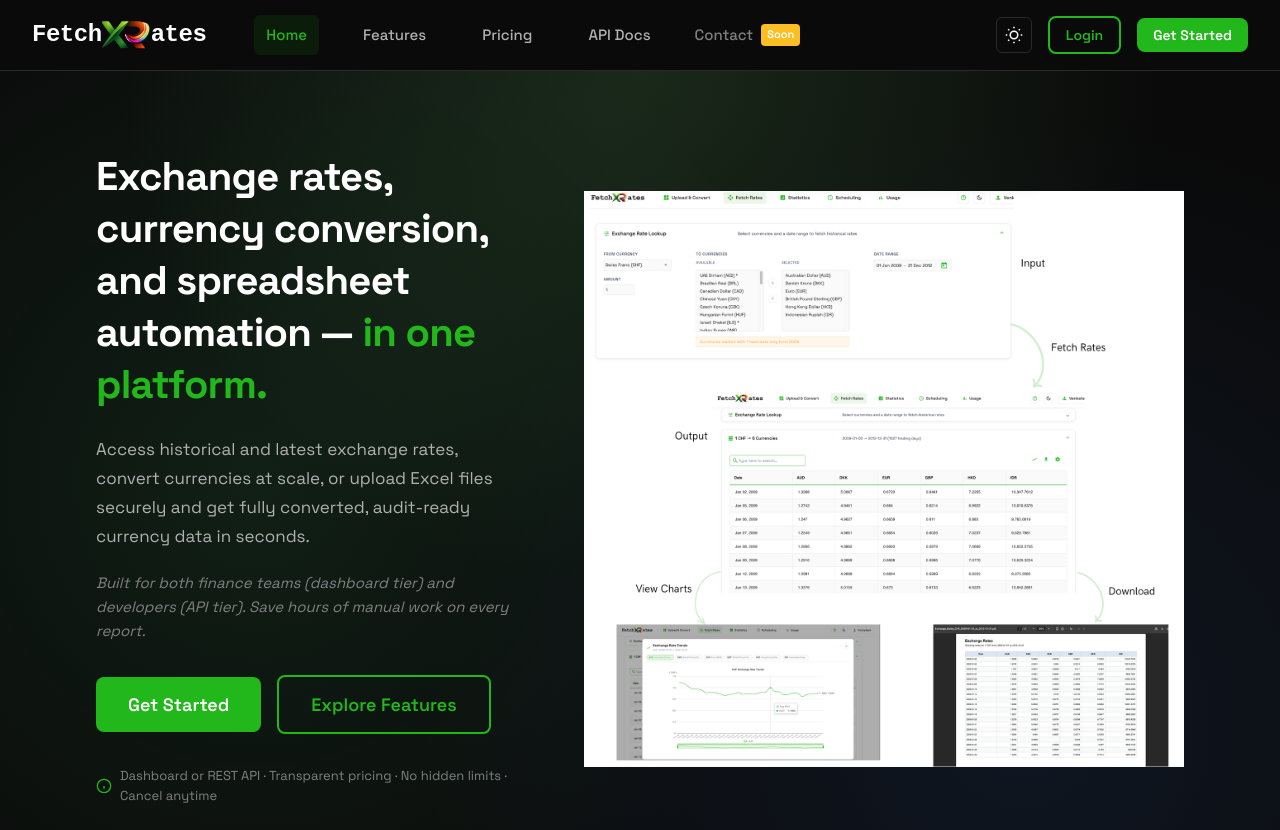
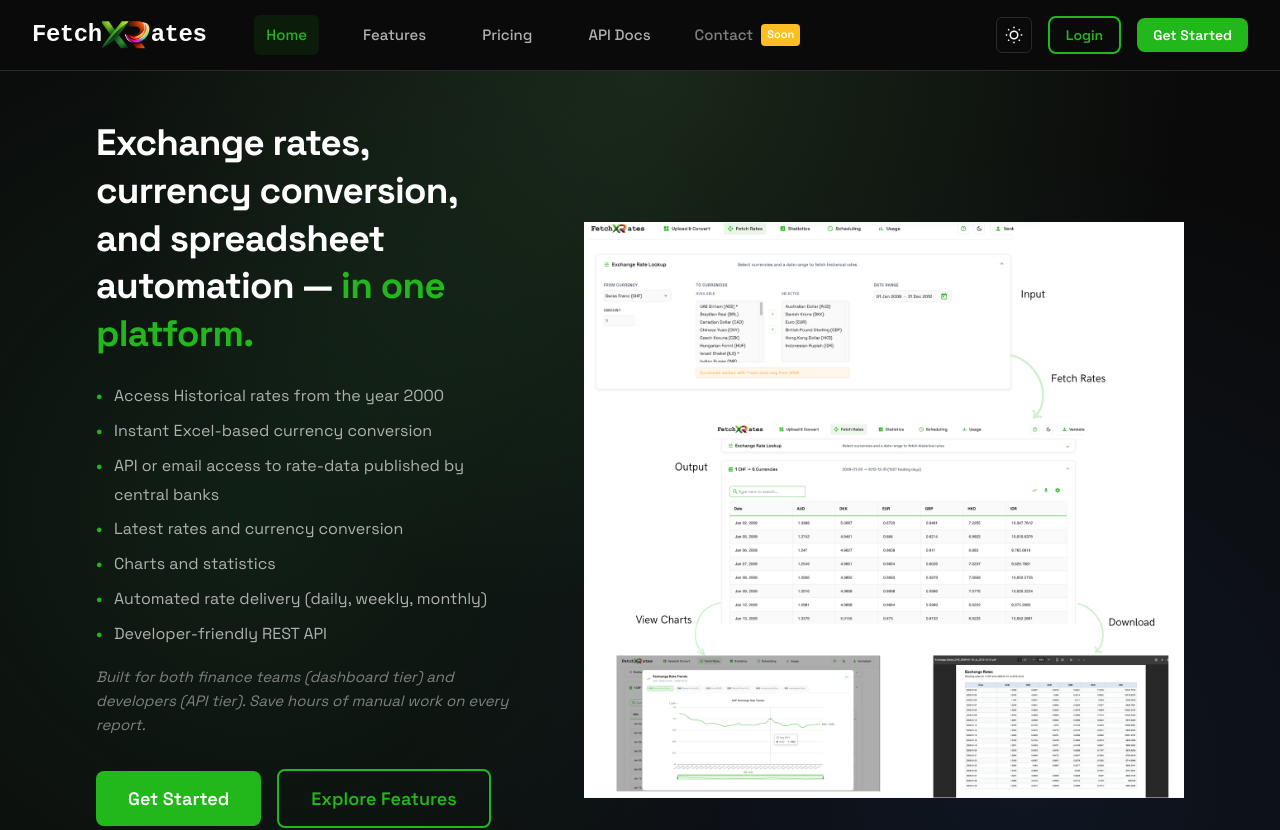
Before and after one commit to venki-accumate/fetchxrates, an Angular app: page / in a window 1280 px wide. Shown: the top 830 px of the page. Built offline with nearby package versions, Linux system fonts and the light colour scheme.

Commit message:
Changes to marketing app

```diff
--- a/src/app/components/features/hero/hero.component.html
+++ b/src/app/components/features/hero/hero.component.html
@@ -7,7 +7,13 @@
         </h1>
 
         <p class="hero-subtitle">
-          Access historical and latest exchange rates, convert currencies at scale, or upload Excel files securely and get fully converted, audit-ready currency data in seconds.
+          <span>Access Historical rates from the year 2000</span>
+          <span>Instant Excel-based currency conversion</span>
+          <span>API or email access to rate-data published by central banks</span>
+          <span>Latest rates and currency conversion</span>
+          <span>Charts and statistics</span>
+          <span>Automated rate delivery (daily, weekly, monthly)</span>
+          <span>Developer-friendly REST API</span>
         </p>
 
         <p class="hero-supporting">
--- a/src/app/components/features/hero/hero.component.scss
+++ b/src/app/components/features/hero/hero.component.scss
@@ -1,5 +1,5 @@
 .hero {
-  padding: 5rem 2rem;
+  padding: 3rem 2rem;
   background: var(--bg-hero);
   position: relative;
   overflow: hidden;
@@ -46,7 +46,7 @@
 }
 
 .hero-title {
-  font-size: 2.5rem;
+  font-size: 2.3rem;
   font-weight: 700;
   line-height: 1.3;
   margin-bottom: 1.5rem;
@@ -63,16 +63,37 @@
 }
 
 .hero-subtitle {
-  font-size: 1.0625rem;
+  font-size: 16px;
+  line-height: 1.8;
   color: var(--text-secondary);
-  margin-bottom: 1.25rem;
-  line-height: 1.7;
+  max-width: 700px;
+}
+
+.hero-subtitle {
+  display: flex;
+  flex-direction: column;
+  gap: 6px;
+}
+
+.hero-subtitle span {
+  display: block;
+  position: relative;
+  padding-left: 18px;
+}
+
+.hero-subtitle span::before {
+  content: "•";
+  position: absolute;
+  left: 0;
+  color: var(--accent);
+  font-weight: bold;
 }
 
 .hero-supporting {
   font-size: 0.9375rem;
   color: var(--text-muted);
   margin-bottom: 2rem;
+  margin-top: 1rem;
   line-height: 1.6;
   font-style: italic;
 }
```
Also changed, not shown: 1 other file (tests, documents, lock files or other folders).
